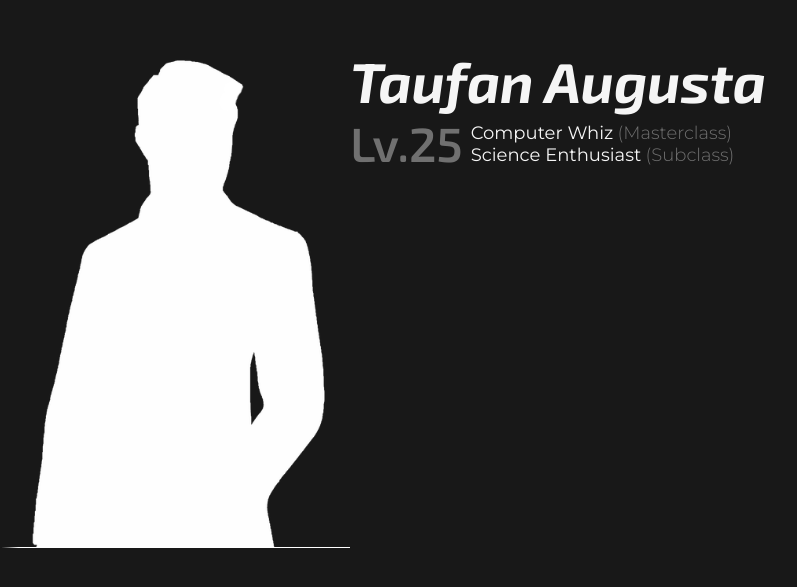
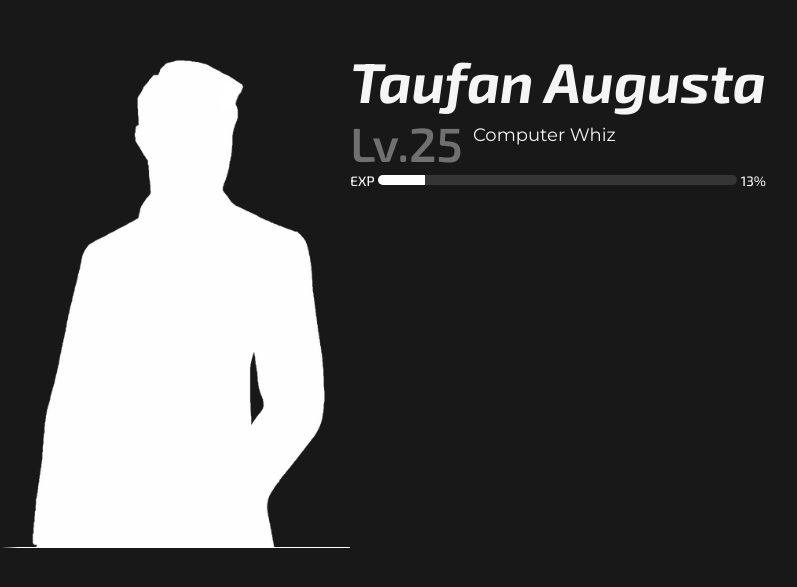
Before and after one commit to aliastopan/einharan.github.io, a plain HTML site: page mockup.html in a window 1280 px wide. Shown: the part 111-698 px from the top of the page, without its empty margins (256-1053 px from the left). Drawn offline with Linux system fonts and the light colour scheme.

Commit message:
chore: clean up

```diff
--- a/css/einharan.css
+++ b/css/einharan.css
@@ -56,6 +56,7 @@ ul {
 .properties{
     display: flex;
     flex-direction: row;
+    /* align-items: start; */
 }
 
 .alias {
@@ -72,7 +73,7 @@ ul {
 }
 
 .class{
-    margin: 0.5rem;
+    margin: 0.65rem;
     font-weight: 400;
     font-family: 'Montserrat';
 }
@@ -84,3 +85,37 @@ ul {
     color: var(--grey-color);
     font-weight: 300;
 }
+
+.experience{
+    display: flex;
+    flex-direction: row;
+    align-items: center;
+    padding-top: 0rem;
+    padding-bottom: 0;
+}
+
+.progress-bar {
+    margin: 0 0.25rem;
+    height: 10px;
+    width: 100%;
+    overflow: hidden;
+    background-color: white;
+    border: none;
+    border-radius: 0.5rem;
+    -webkit-border-radius: 0.5rem;
+    -moz-border-radius: 0.5rem;
+    -ms-border-radius: 0.5rem;
+    -o-border-radius: 0.5rem;
+    background-color: #353535;
+  }
+
+.progress-bar .progress {
+    height: 100%;
+    width: 13%;
+    /* background-color: #fa115f; */
+    background-color: white;
+}
+
+.exp-label{
+    font-size: 0.85rem;
+}
--- a/mockup.html
+++ b/mockup.html
@@ -27,14 +27,21 @@
                     <ul>
                         <li>
                             <span>Computer Whiz</span>
-                            <span class="class-detail">(Masterclass)</span>
+                            <!-- <span class="class-detail">(Bachelorclass)</span> -->
                         </li>
-                        <li>
+                        <!-- <li>
                             <span>Science Enthusiast</span>
                             <span class="class-detail">(Subclass)</span>
-                        </li>
+                        </li> -->
                     </ul>
                 </div>
+            </div>
+            <div class="experience">
+                <span class="exp-label">EXP</span>
+                <div class="progress-bar">
+                    <div class="progress"></div>
+                </div>
+                <span class="exp-label"> 13% </span>
             </div>
         </div>
 
```
Also changed, not shown: index.html (+3 -3 lines).
